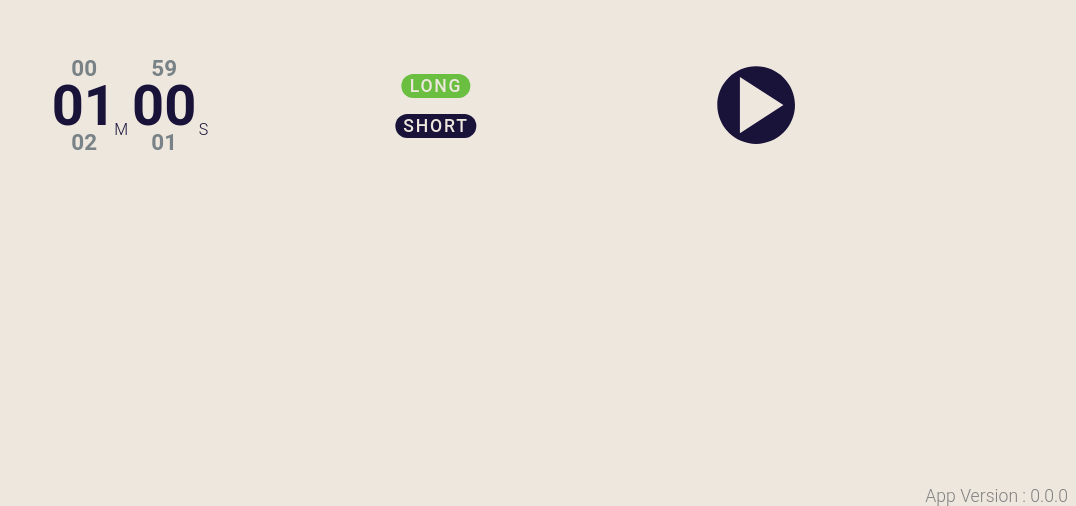
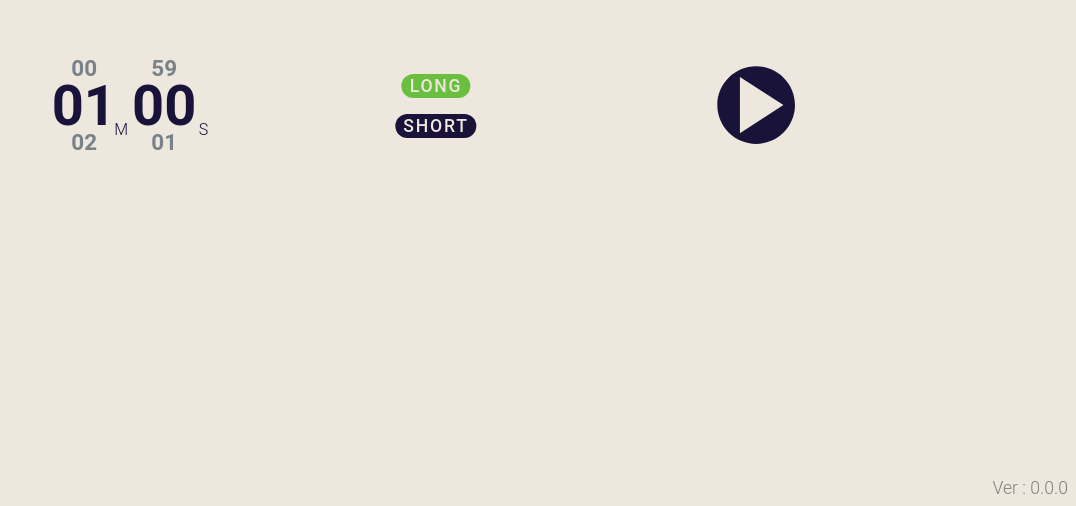
Before and after one commit to k-flynn-webdev/app-pomodoro, a Vue app in the folder front/: page / in a window 1280 px wide. Shown: the part 294-800 px from the top of the page, without its empty margins (204-1280 px from the left). Built offline with nearby package versions, Linux system fonts and the light colour scheme.

Commit message:
tweaking version component

```diff
--- a/front/src/components/c_app_version.vue
+++ b/front/src/components/c_app_version.vue
@@ -2,7 +2,7 @@
 
 	<div class="app-version ">
 		<p class="text colour-text-light">
-			App Version : {{ version }}
+			Ver : {{ version }}
 		</p>
 
 
@@ -33,11 +33,13 @@ export default {
 <style scoped>
 	.app-version {
 		position: absolute;
-		right: .5rem;
+		right: 0;
 		bottom: 0;
 		z-index: 1;
 	}
 	.app-version .text {
+		margin: .5rem;
+		padding: 0;
 		color: grey;
 	}
 
```
